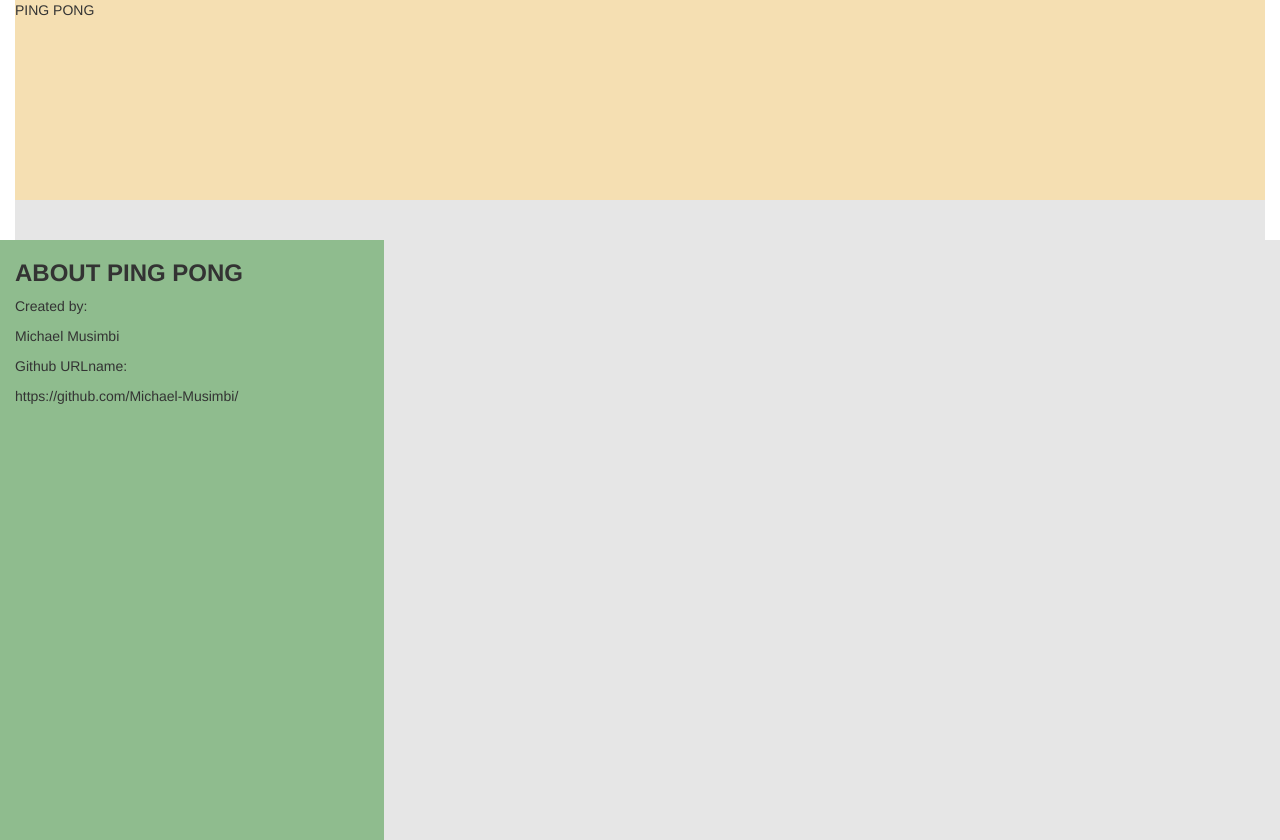
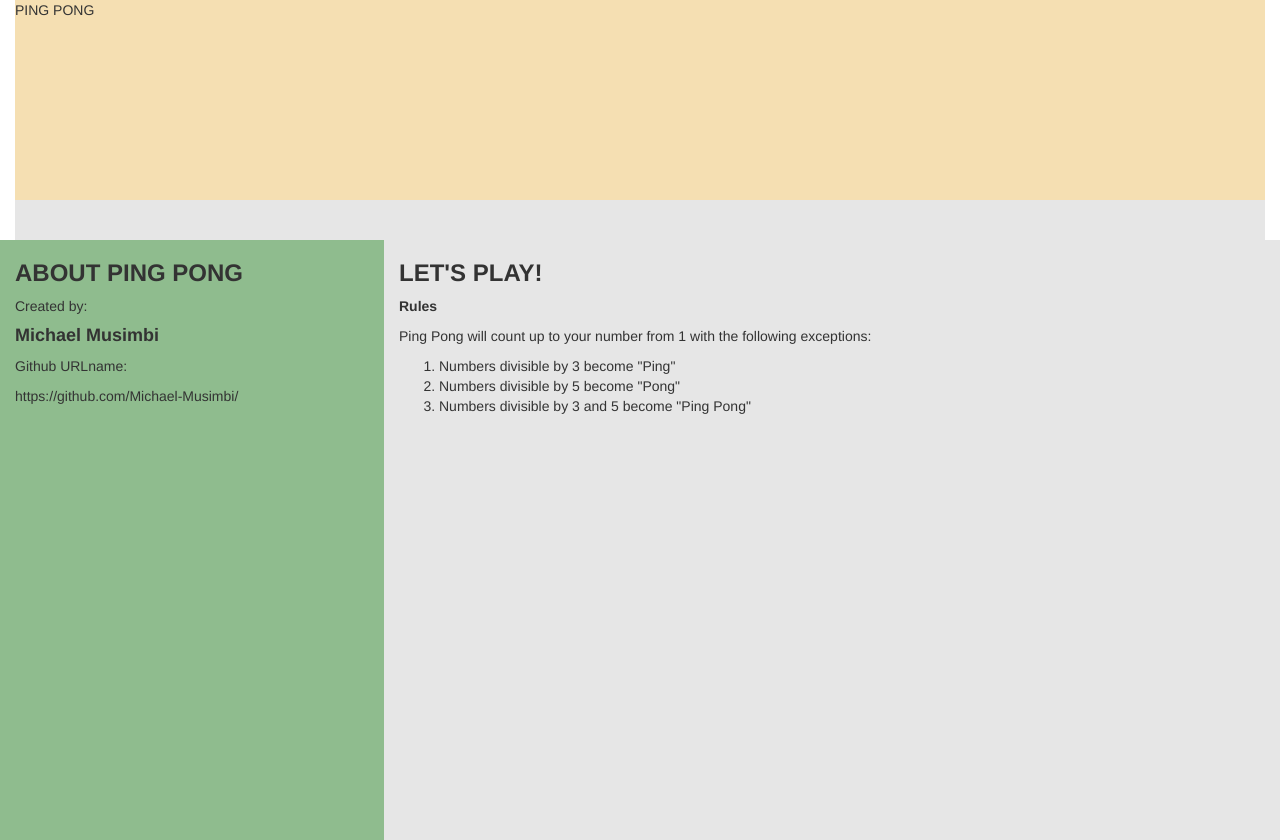
Before and after one commit to Michael-Musimbi/Arrays-and-Looping-Independent-Project-IP3, a plain HTML site: page index.html in a window 1280 px wide. Drawn offline with nearby package versions, Linux system fonts and the light colour scheme.

Commit message:
Added Text to the Gray Div- Rules

```diff
--- a/index.html
+++ b/index.html
@@ -24,11 +24,21 @@
         <div class="col-lg-4" style="background-color: #8FBC8E">
           <p><b><h3>ABOUT PING PONG</h3></b></p>
           <p>Created by:</p>
-          <p>Michael Musimbi</p>
+          <p><b><h4>Michael Musimbi</h4></b></p>
           <p>Github URLname:</p>
           <p>https://github.com/Michael-Musimbi/</p>
         </div>
-        <div class="col-lg-8" style="background-color: #e6e6e6"></div>
+        <div class="col-lg-8" style="background-color: #e6e6e6">
+          <p><b><h3>LET'S PLAY!</h3></b></p>
+          <p><b>Rules</b></p>
+          <p>Ping Pong will count up to your number from 1 with the following exceptions:</p>
+            <ol>
+              <li>Numbers divisible by 3 become "Ping"</li>
+              <li>Numbers divisible by 5 become "Pong"</li>
+              <li>Numbers divisible by 3 and 5 become "Ping Pong"</li>
+            </ol>
+
+        </div>
       </div>
     </div>
   <script src="https://ajax.googleapis.com/ajax/libs/jquery/3.2.1/jquery.min.js"></script>
```
